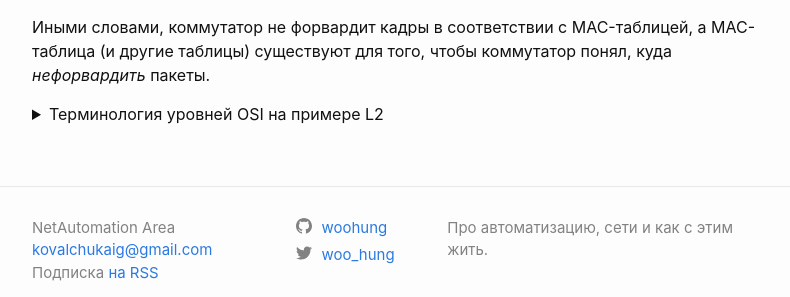
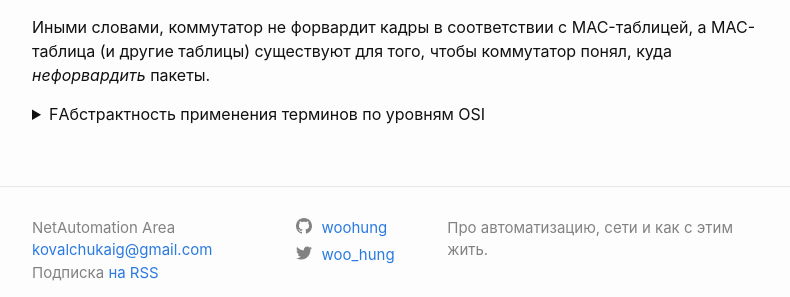
Before and after one commit to woohung/woohung.github.io, a Jekyll site: the page built from _posts/2022-06-06-Часть-1.1-Switching-and-Forwarding-architecture.md, in a window 1280 px wide and 900 px high, scrolled down 3493 px. Shown: the part 473-770 px from the top of the window, without its empty margins (238-1028 px from the left). Built offline with Jekyll 4.4.1, drawn with Linux system fonts in a browser that asks for light colours.

Commit message:
Update 2022-06-06-Часть-1.1-Switching-and-Forwarding-architecture.md

```diff
--- a/_posts/2022-06-06-Часть-1.1-Switching-and-Forwarding-architecture.md
+++ b/_posts/2022-06-06-Часть-1.1-Switching-and-Forwarding-architecture.md
@@ -120,7 +120,7 @@ author: Artem Kovalchuk
 Иными словами, коммутатор не форвардит кадры в соответствии с MAC-таблицей, а MAC-таблица (и другие таблицы) существуют для того, чтобы коммутатор понял, куда *нефорвардить* пакеты.
 
 <details>
-  <summary>Терминология уровней OSI на примере L2</summary>
+  <summary>FАбстрактность применения терминов по уровням OSI</summary>
   <p>Хабы - устаревшее оборудование (морально и технически).
 	Им на смену пришли Мосты (Bridges), устройства, которые научились делить один домен коллизий на несколько самостоятельных.</p>
 	<p>Сейчас я, на фоне прочитанного и просмотренного, попробую подкинуть вам идею для размышлений, а именно: какой смысл использования уровней OSI, учитывая стандарт ISO/IEC 7498-1-1994 для L2 Мостов/Коммутаторов? </p>
```
